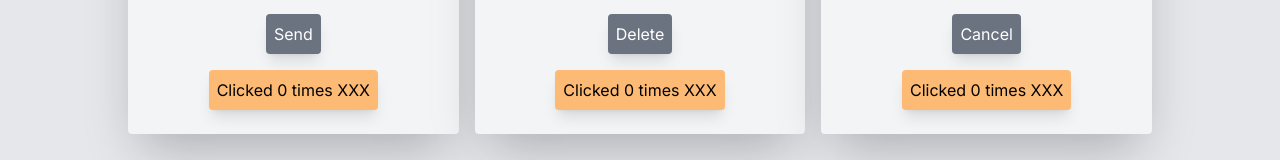
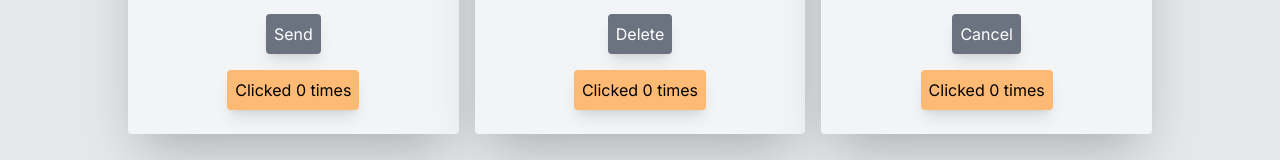
Before and after one commit to MilleBA/app1, a Next.js app: page / in a window 1280 px wide. Shown: the part 512-672 px from the top of the page. Built offline with nearby package versions, Linux system fonts and the light colour scheme.

Commit message:
Update MyButton.js

```diff
--- a/components/MyButton.js
+++ b/components/MyButton.js
@@ -10,6 +10,6 @@ export default function MyButton() {
 
     return (
         <button type="button" onClick={handleClick}
-                className='m-4 flex flex-col mx-auto bg-orange-300 hover:bg-orange-600 p-2 rounded shadow-lg'>Clicked {count} times XXX</button>
+                className='m-4 flex flex-col mx-auto bg-orange-300 hover:bg-orange-600 p-2 rounded shadow-lg'>Clicked {count} times</button>
     );
 }
```
